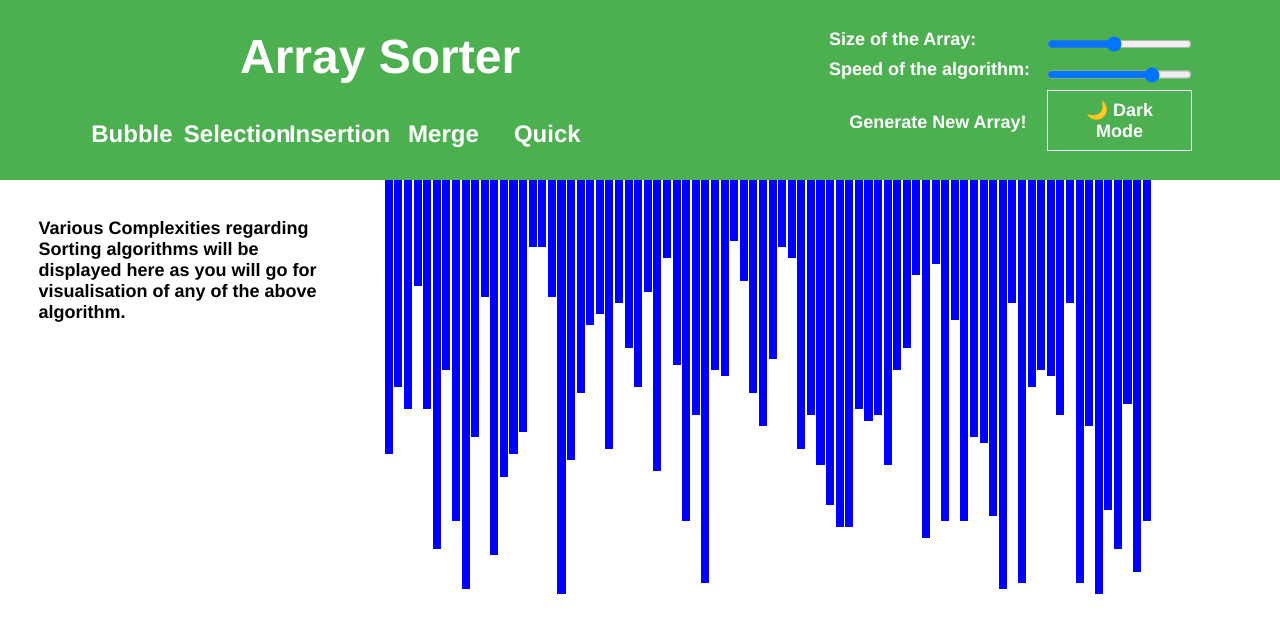
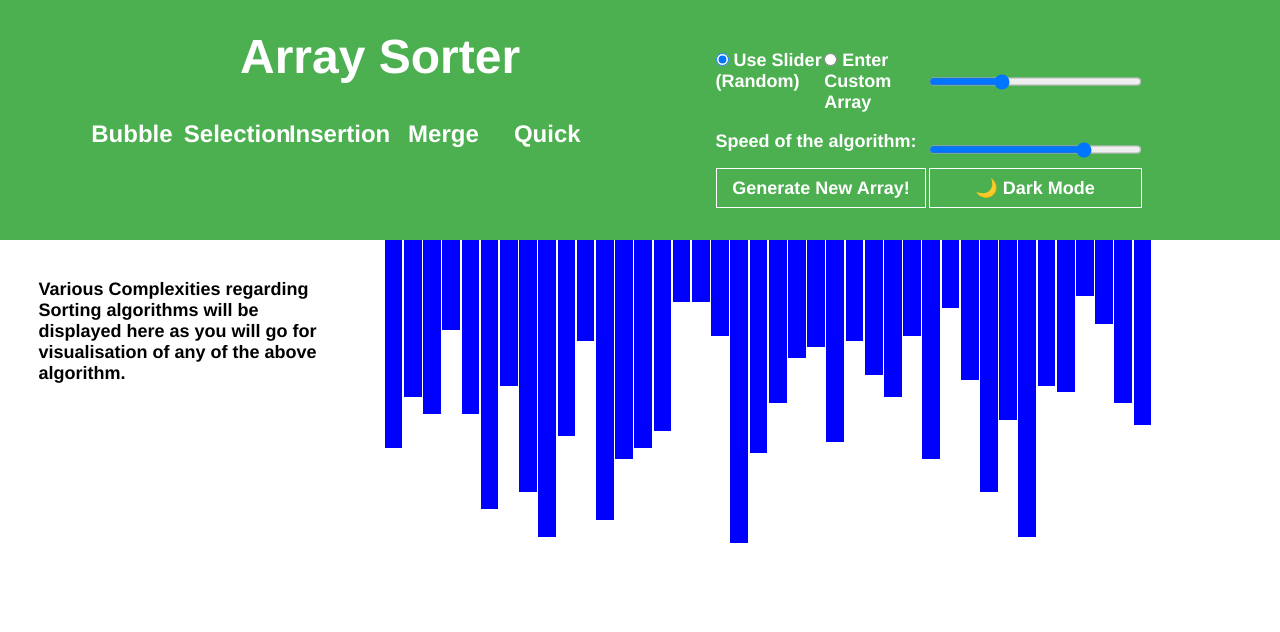
Before and after one commit to Dkdasuya/Array-Sorter-Updated, a plain HTML site: page index.html in a window 1280 px wide. Drawn offline with Linux system fonts and the light colour scheme.

Commit message:
added custom input array

```diff
--- a/index.html
+++ b/index.html
@@ -21,8 +21,22 @@
 
 			</div>
 			<div class="array-inputs">
-				<p> Size of the Array:</p>
-				<input id="a_size" type="range" min=20 max="150" step="1" value="80">
+				<div id="array-input-method">
+					<label><input type="radio" name="inputType" value="random" checked onchange="toggleInputMethod()"> Use Slider (Random)</label>
+					<label><input type="radio" name="inputType" value="custom" onchange="toggleInputMethod()"> Enter Custom Array</label>
+				</div>
+
+				<!-- Slider section -->
+				<div id="slider-section">
+					<input id="a_size" type="range" min="10" max="100" step="1" value="40" onchange="updateArraySize(this.value)">
+					<!-- <span id="array-size-label">Array Size: 40</span> -->
+				</div>
+
+				<!-- Custom input section -->
+				<div id="custom-array-section" style="display: none;">
+					<input type="text" id="customArrayInput" placeholder="Enter comma-separated numbers">
+				</div>
+
 				<p>Speed of the algorithm:</p>
 				<input type="range" id="a_speed" min=1 max=5 step="1" value="4" >
 				<button id="a_generate">Generate New Array!</button>
--- a/main.js
+++ b/main.js
@@ -22,17 +22,61 @@ var info_cont1 = document.getElementById('Info_Cont1');
 inp_gen.addEventListener('click',generate_array);
 inp_asize.addEventListener('input',update_array_size);
 
-function generate_array(){
+// Called on slider change
+function updateArraySize(val) {
+	document.getElementById("array-size-label").textContent = "Array Size: " + val;
+	array_size = val;
+	generate_array();
+}
+
+// Called when input type (radio) is changed
+function toggleInputMethod() {
+	const selected = document.querySelector('input[name="inputType"]:checked').value;
+	document.getElementById('slider-section').style.display = selected === 'random' ? 'block' : 'none';
+	document.getElementById('custom-array-section').style.display = selected === 'custom' ? 'block' : 'none';
+}
+
+
+function generate_array() {
 	cont.innerHTML = "";
-	for(var i =0;i<array_size;i++){
 
-		div_sizes[i] = Math.floor(Math.random()*0.5*(inp_asize.max-inp_asize.min))+10;
-		divs[i] = document.createElement('div')		;
-		cont.appendChild(divs[i]);
-		margin_size = 0.1;
-		divs[i].style = "margin:0%"+margin_size+"%; background-color:blue ;width:"+(100/array_size/*-(2*margin_size)*/)+"%; height:" + (div_sizes[i]) + "%;"
+	const selectedInput = document.querySelector('input[name="inputType"]:checked').value;
+
+	if (selectedInput === 'custom') {
+			const input = document.getElementById("customArrayInput").value.trim();
+			if (!input) {
+					alert("Please enter a valid array!");
+					return;
+			}
+
+			const values = input.split(",").map(num => parseInt(num.trim(), 10));
+
+			if (values.some(isNaN)) {
+					alert("Please enter only valid integers separated by commas.");
+					return;
+			}
+
+			div_sizes = values;
+			array_size = div_sizes.length;
+	} else {
+			// Random array from slider
+			div_sizes = [];
+			for (let i = 0; i < array_size; i++) {
+					div_sizes[i] = Math.floor(Math.random() * 0.5 * (inp_asize.max - inp_asize.min)) + 10;
+			}
+	}
+
+	// Create bars
+	for (let i = 0; i < array_size; i++) {
+			divs[i] = document.createElement('div');
+			cont.appendChild(divs[i]);
+			margin_size = 0.1;
+
+			divs[i].style = "margin:0% " + margin_size + "%; background-color:blue; width:" +
+					(100 / array_size) + "%; height:" + div_sizes[i] + "%;";
 	}
 }
+
 
 function update_array_size(){
 	array_size = inp_asize.value;
--- a/style.css
+++ b/style.css
@@ -12,16 +12,15 @@ nav{
 	color:white;
 	display: grid;
 	grid-column :55% 30%;
-	grid-template-columns: 55% 30%;
-	column-gap: 10%;
-	column-gap:10%;
+	grid-template-columns: 55% 35%;
+	column-gap: 1%;
 }
 
 nav .array-inputs{
 	margin-right: 15px;
 	display: grid;
 	grid-column: 60% 40%;
-	grid-template-columns: 60% 40%;
+	grid-template-columns: 50% 50%;
 	place-content:center;
 	padding:5% 0%;
 }
@@ -38,10 +37,9 @@ nav .array-inputs #a_generate {
 	background-color: transparent;
 	color: white;
 	padding-left: 20%;
-	border:none;
 	outline: none;
-	padding: 2% 2% 2% 2%;
-	margin-top: 2%;
+	padding: 8px 12px;
+	margin-right: 1%;
 }
 
 nav .array-inputs #reload{
@@ -183,3 +181,34 @@ button:hover {
 	background-color: var(--button-text);
 	color: var(--button-bg);
 }
+
+#array-input-method {
+  margin: 1rem 0;
+  font-weight: bold;
+  display: flex;
+  justify-content: center;
+}
+
+#custom-array-section {
+	display: flex;
+	justify-content: center;
+	align-items: center;
+}
+
+#custom-array-section input {
+  padding: 6px;
+  width: 100%;
+  border-radius: 5px;
+  border: 1px solid #ccc;
+  font-size: 1rem;
+}
+
+#slider-section input {
+  width: 100%;
+}
+
+#slider-section {
+	display: flex;
+	align-items: center;
+	justify-content: center;
+}
```
